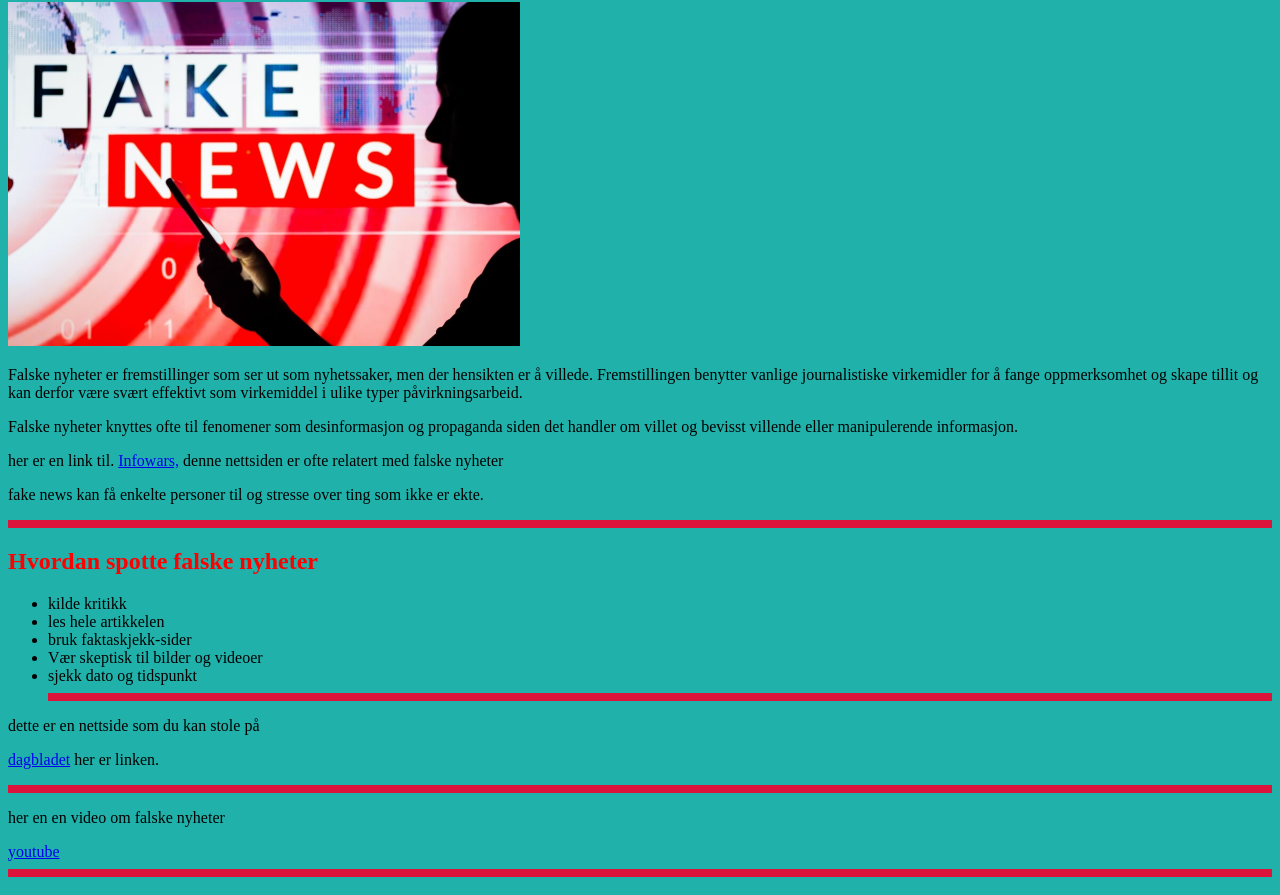
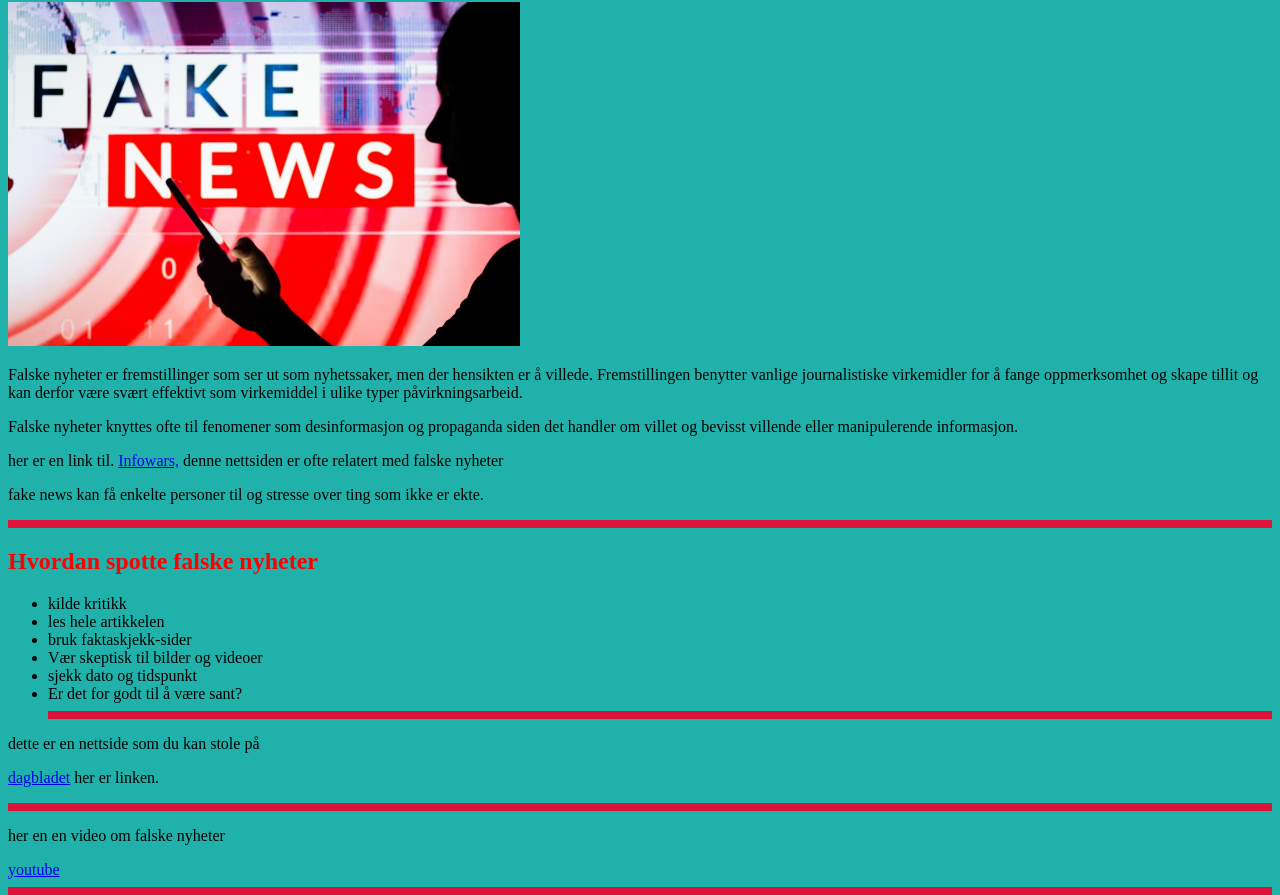
Before and after one commit to Teodorfonn/uke-36-HTML, a plain HTML site: page index.html in a window 1280 px wide. Shown: the part 136-1031 px from the top of the page. Drawn offline with Linux system fonts and the light colour scheme.

Commit message:
La til nytt listeelement

```diff
--- a/index.html
+++ b/index.html
@@ -41,6 +41,8 @@
 
         <li> sjekk dato og tidspunkt </li>
 
+        <li>Er det for godt til å være sant?</li>
+
 
      <hr style="border: 4px solid crimson">
 
```
